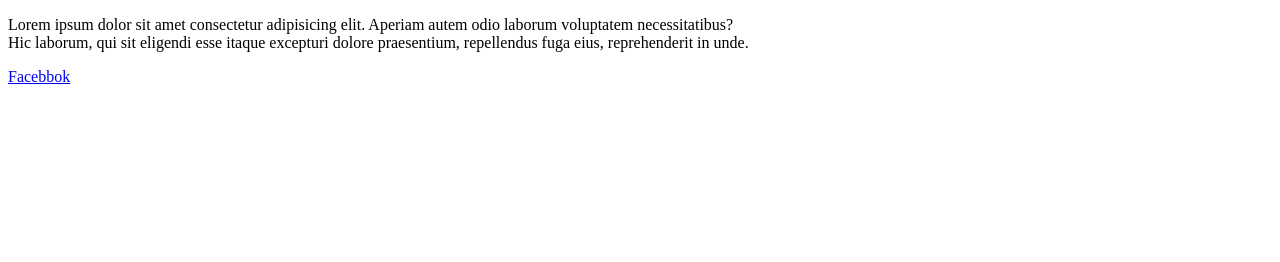
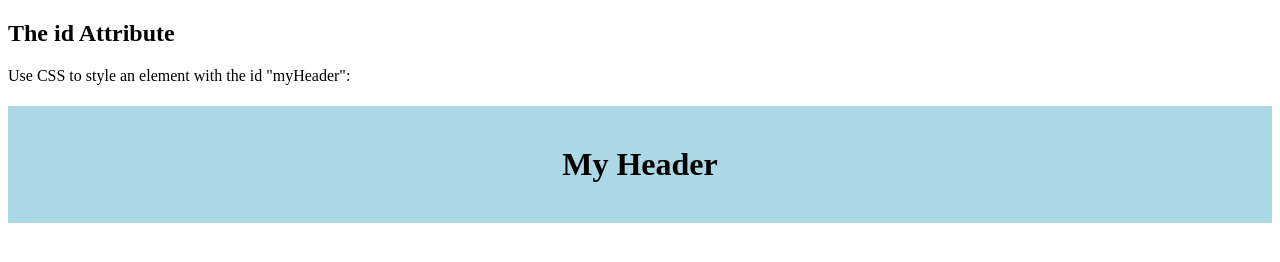
Before and after one commit to hyacinthrozi/webdesigning, a plain HTML site: page cv.html in a window 1280 px wide. Drawn offline with Linux system fonts and the light colour scheme.

Commit message:
Update cv.html

```diff
--- a/cv.html
+++ b/cv.html
@@ -1,18 +1,27 @@
 <!DOCTYPE html>
-<html lang="en">
+<html>
+    <head>
+        <style>
+        #myHeader {
+          background-color: lightblue;
+          color: black;
+          padding: 40px;
+          text-align: center;
+        }
+        #myHeader {
+  background-color: lightblue;
+  color: black;
+  padding: 40px;
+  text-align: center;
+}
+        </style>
+        </head>
+        <body>
 
-<head>
-    <meta charset="UTF-8">
-    <meta http-equiv="X-UA-Compatible" content="IE=edge">
-    <meta name="viewport" content="width=device-width, initial-scale=1.0">
-    <title>Document</title>
-</head>
+        <h2>The id Attribute</h2>
+        <p>Use CSS to style an element with the id "myHeader":</p>
 
-<body>
-    <p>Lorem ipsum dolor sit amet consectetur adipisicing elit. Aperiam autem odio laborum voluptatem necessitatibus? <br>
-        Hic laborum, qui sit eligendi esse itaque excepturi dolore praesentium, repellendus fuga eius, reprehenderit in
-        unde.</p>
-        <a href="https://www.google.com/search?gs_ssp=eJzj4tLP1TfIyK1MKy5TYDRgdGDw4khLTE5Nys_PBgBmYAfL&q=facebook&oq=fac&aqs=chrome.1.69i57j46i67i131i199i433i465j0i67l5j0i67i131i433j0i67j0i271.1470j0j7&sourceid=chrome&ie=UTF-8">Facebbok</a>
-</body>
+        <h1 id="myHeader">My Header</h1>
 
+        </body>
 </html>
```
